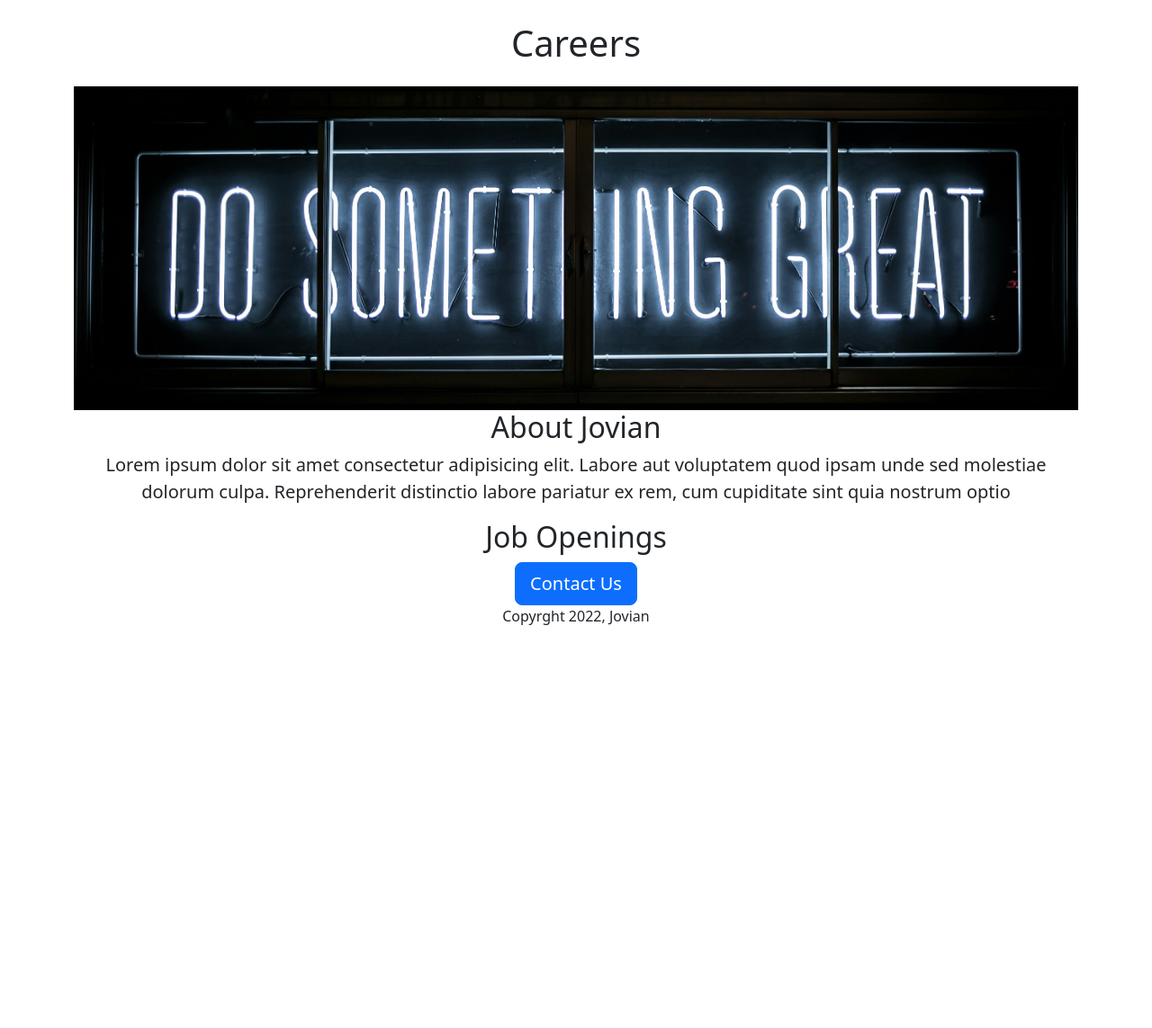
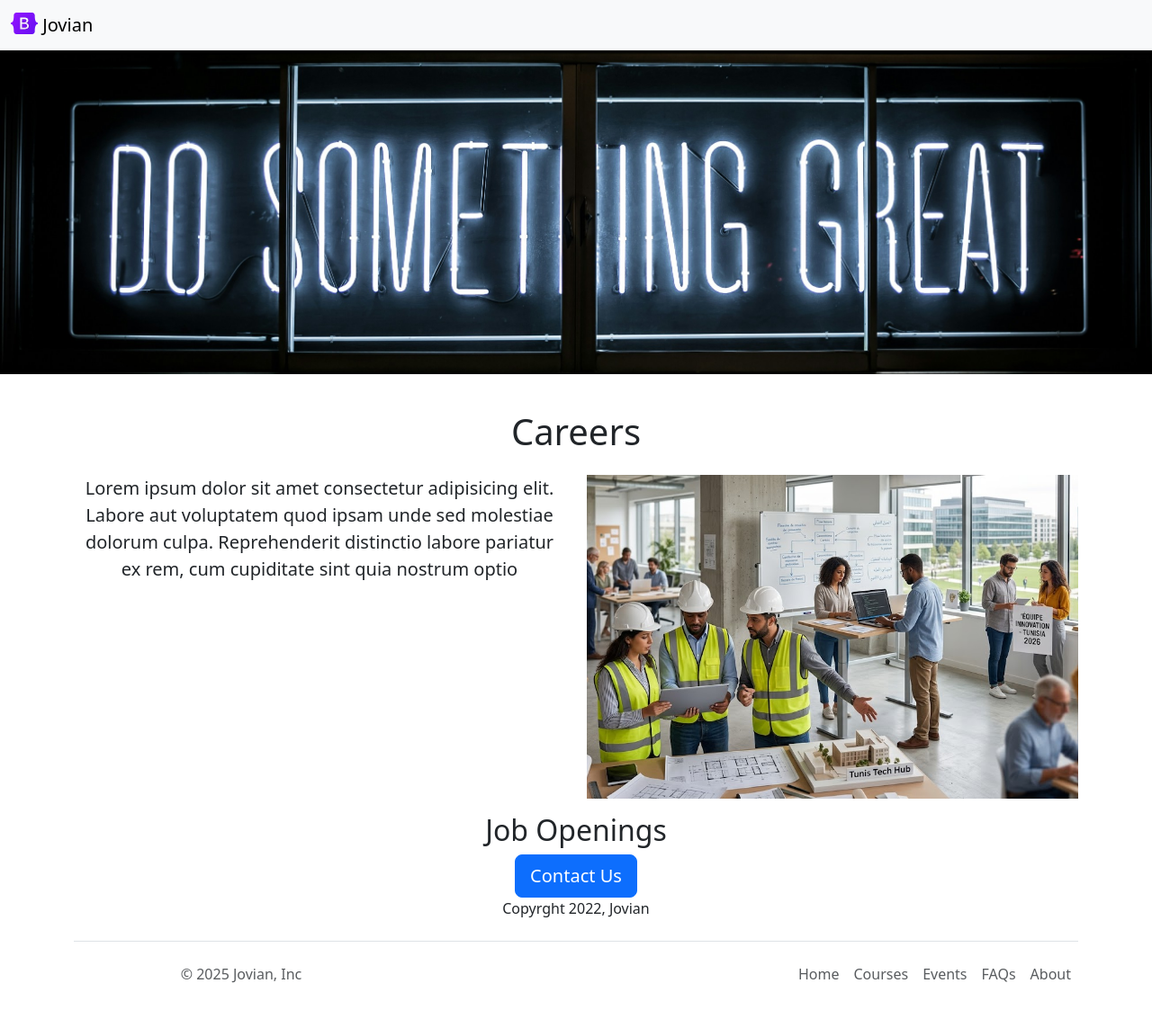
Before and after one commit to haithembm/jovian-careers-website, a Django app: template templates/home.html in a window 1280 px wide. Shown: the whole page at 90% size. Before the commit the page ends 695 px from the top, so only its background shows below. Run offline with Django 5.2, Linux system fonts and the light colour scheme; the template is opened without the code that fills it, so the values that code supplies are empty.

Commit message:
functional

```diff
--- /dev/null
+++ b/templates/footer.html
@@ -0,0 +1,34 @@
+<div class="container">
+      <footer
+        class="d-flex flex-wrap justify-content-between align-items-center py-3 my-4 border-top"
+      >
+        <p class="col-md-4 mb-0 text-body-secondary">
+          &copy; 2025 Jovian, Inc
+        </p>
+        <a
+          href="/"
+          class="col-md-4 d-flex align-items-center justify-content-center mb-3 mb-md-0 me-md-auto link-body-emphasis text-decoration-none"
+          aria-label="Bootstrap"
+        >
+          <svg class="bi me-2" width="40" height="32" aria-hidden="true">
+            <use xlink:href="#bootstrap"></use>
+          </svg>
+        </a>
+        <ul class="nav col-md-4 justify-content-end">
+          <li class="nav-item">
+            <a href="https://jovian.ai" class="nav-link px-2 text-body-secondary">Home</a>
+          </li>
+          <li class="nav-item">
+            <a href="https://jovian.ai/learn" class="nav-link px-2 text-body-secondary">Courses</a>
+          </li>
+          <li class="nav-item">
+            <a target="_blank" href="https://jovian.ai/events" class="nav-link px-2 text-body-secondary">Events</a>
+          </li>
+          <li class="nav-item">
+            <a href="#" class="nav-link px-2 text-body-secondary">FAQs</a>
+          </li>
+          <li class="nav-item">
+            <a href="#" class="nav-link px-2 text-body-secondary">About</a>
+          </li>
+        </ul>
+      </footer>
--- a/templates/home.html
+++ b/templates/home.html
@@ -13,7 +13,8 @@
     #banner{
       height:360px;
       object-fit:cover;
-      width:100%
+      width:100%  ;
+      margin-bottom:16px
     }
     *{
       text-align:center
@@ -21,12 +22,24 @@
     </style>
 </head>
 <body>
+  {% include 'nav.html'%}
+  <img id ="banner" class="img-fluid" src="static/career.jpg" height="320">
+
+
   <div class="container">
     <h1 class="mt-4 mb-4"> {{company_name}} Careers </h1>
 
-    <img id ="banner" class="img-fluid" src="static/career.jpg" height="320">
-    <h2>About Jovian</h2>
-    <p class="lead">Lorem ipsum dolor sit amet consectetur adipisicing elit. Labore aut voluptatem quod ipsam unde sed molestiae dolorum culpa. Reprehenderit distinctio labore pariatur ex rem, cum cupiditate sint quia nostrum optio </p>
+    <div>
+      <div class="row">
+      <div class="col-md-6" style="margin-bottom:16px; border-radius:40px">
+        <p class="lead">Lorem ipsum dolor sit amet consectetur adipisicing elit. Labore aut voluptatem quod ipsam unde sed molestiae dolorum culpa. Reprehenderit distinctio labore pariatur ex rem, cum cupiditate sint quia nostrum optio </p>
+      </div>
+      <div class="d-none d-md-block col-6" style="border-radius:40px">
+        <img id ="banner" class="img-fluid"  src="static/people.jpg" height="320">
+      </div>
+      </div>
+
+    </div>
     <h2>Job Openings</h2>
     <div>
       {% for job in jobs %}
@@ -35,9 +48,10 @@
       {% endfor %}
       </div>
     <div >
-      <button class="btn btn-primary btn-lg">Contact Us</button>
+      <a class="btn btn-primary btn-lg">Contact Us</a>
       <p>Copyrght 2022, Jovian</p>
     </div>
   </div>
+{% include 'footer.html'%}
 </body>
 </html>
--- a/templates/jobitem.html
+++ b/templates/jobitem.html
@@ -12,6 +12,6 @@
     </div>
 
   <div class="col-3">
-    <button type="button" class="btn btn-outline-primary">Apply</button>
+    <a type="button" href="mailto:haithembm22@gmail.com?subject=Application%20for%20{{job['title']}}&body=My%20name%3A%20%3Center%20your%20name%3E%0D%0AMy%20question%3A%20%3Center%20your%20question%3E%0D%0A" class="btn btn-outline-primary">Apply</a>
   </div>
 </div>
--- /dev/null
+++ b/templates/nav.html
@@ -0,0 +1,10 @@
+<nav class="navbar bg-body-tertiary shadow-sm fixed-top bg-white">
+  <div class="container-fluid">
+    <a class="navbar-brand" href="#">
+      <img src="/static/bootstrap.svg" alt="Logo" width="30" height="24" class="d-inline-block align-text-top">
+      Jovian
+    </a>
+  </div>
+</nav>
+
+<div style="height:56px"></div>
```
Also changed, not shown: static/bootstrap.svg (added), static/people.jpg (added), 1 other file.
